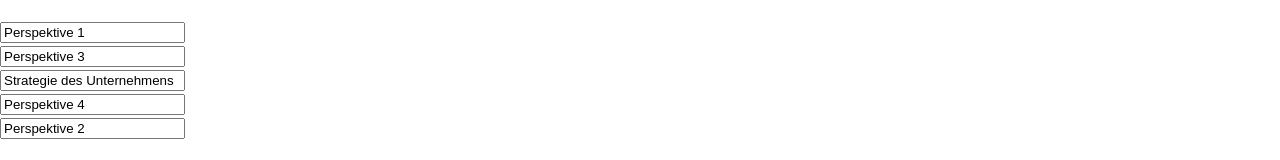
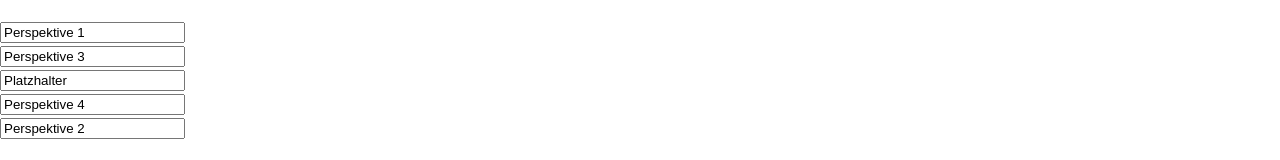
Before and after one commit to Wilhelm1505/WMW, a React (Vite) app: page / in a window 1280 px wide. Shown: the part 541-701 px from the top of the page. Built offline with nearby package versions, Linux system fonts and the light colour scheme.

Commit message:
Design-Anpassungen für die App

```diff
--- a/src/App.tsx
+++ b/src/App.tsx
@@ -19,7 +19,7 @@ export default function App() {
   const [view, setView] = useState<"home" | "detail" | "summary">("home");
   const [activeIndex, setActiveIndex] = useState<number | null>(null);
   const [editMode, setEditMode] = useState(true);
-  const [mainTopic, setMainTopic] = useState("Strategie des Unternehmens");
+  const [mainTopic, setMainTopic] = useState("Platzhalter");
 
   // Perspektiven-Array mit Platzhaltern
   const [perspectives, setPerspectives] = useState<Perspective[]>([
@@ -88,6 +88,7 @@ export default function App() {
   return (
     <div className="p-6 max-w-5xl mx-auto text-center space-y-6 relative">
       <div className="flex justify-between items-center">
+        {/* Logo oben rechts */}
         <img src="/logo.png" alt="App Logo" className="h-16" />
         <button
           onClick={() => setEditMode(!editMode)}
@@ -124,6 +125,7 @@ export default function App() {
               editMode={editMode}
             />
 
+            {/* Platzhalter-Kachel */}
             <Kachel
               value={mainTopic}
               onClick={() => setView("summary")}
@@ -223,6 +225,7 @@ export default function App() {
   );
 }
 
+// Kachel-Komponente für die einzelnen Perspektiven
 type KachelProps = {
   value: string;
   onClick: () => void;
```
